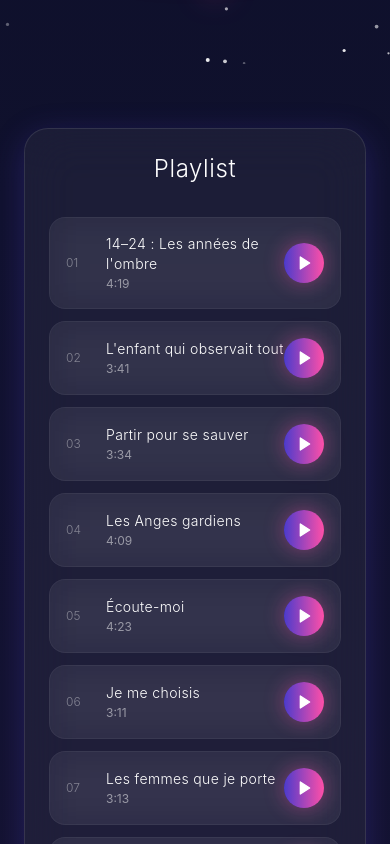
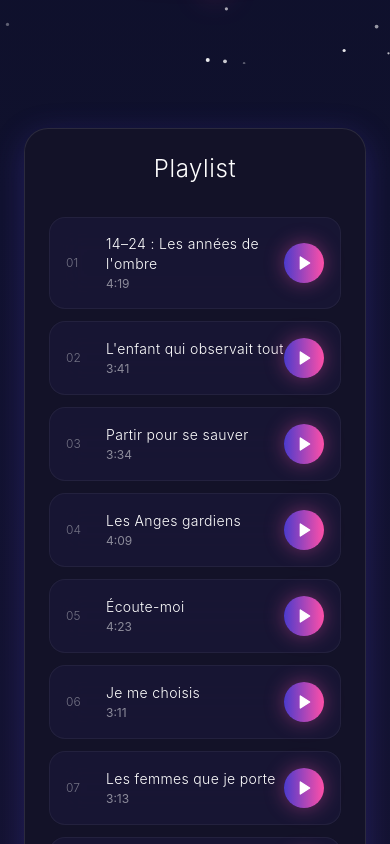
Before and after one commit to Nadjidatie/the-chelza-story, a React (Vite) app: page / in a window 390 px wide. Shown: the part 780-1624 px from the top of the page. Built offline with nearby package versions, Linux system fonts and the light colour scheme.

Commit message:
fix mobile card background

```diff
--- a/src/components/MusicPlayer.tsx
+++ b/src/components/MusicPlayer.tsx
@@ -200,7 +200,7 @@ export default function MusicPlayer({ isPlaying, setIsPlaying }: MusicPlayerProp
       <section className="relative py-16 px-6 pb-32">
         {/* Playlist */}
         <div className="max-w-md mx-auto">
-          <div className="backdrop-blur-xl bg-white/5 rounded-3xl p-6 border border-white/10 shadow-[0_8px_32px_rgba(76,59,204,0.3)]">
+          <div className="backdrop-blur-xl bg-[#141329]/90 rounded-3xl p-6 border border-white/10 shadow-[0_8px_32px_rgba(76,59,204,0.3)]">
             <div className="mb-8">
               <h2 className="text-2xl font-light text-white tracking-wide text-center">
                 Playlist
@@ -211,12 +211,11 @@ export default function MusicPlayer({ isPlaying, setIsPlaying }: MusicPlayerProp
               {tracks.map((track, index) => (
                   <div
                       key={track.id}
-                      className="group backdrop-blur-lg bg-white/5 rounded-2xl p-4 border border-white/5 hover:border-[#ff4fa8]/50 hover:bg-white/10 transition-all"
-                      style={{
-                        animation: `fadeInUp 0.6s ease-out ${index * 0.1}s both`,
-                      }}
+                      className="group backdrop-blur-lg bg-[#191736]/90 rounded-2xl p-4 border border-white/5 hover:border-[#ff4fa8]/50 hover:bg-[#221b3d] transition-all"
+                      style={{ animation: `fadeInUp 0.6s ease-out ${index * 0.1}s both` }}
                   >
-                    <div className="flex items-center justify-between">
+
+                  <div className="flex items-center justify-between">
                       <div className="flex items-center space-x-4 flex-1">
                     <span className="text-white/40 text-xs font-light w-6">
                       {String(track.id).padStart(2, '0')}
```
Also changed, not shown: 4 other files (tests, documents, lock files or other folders).
